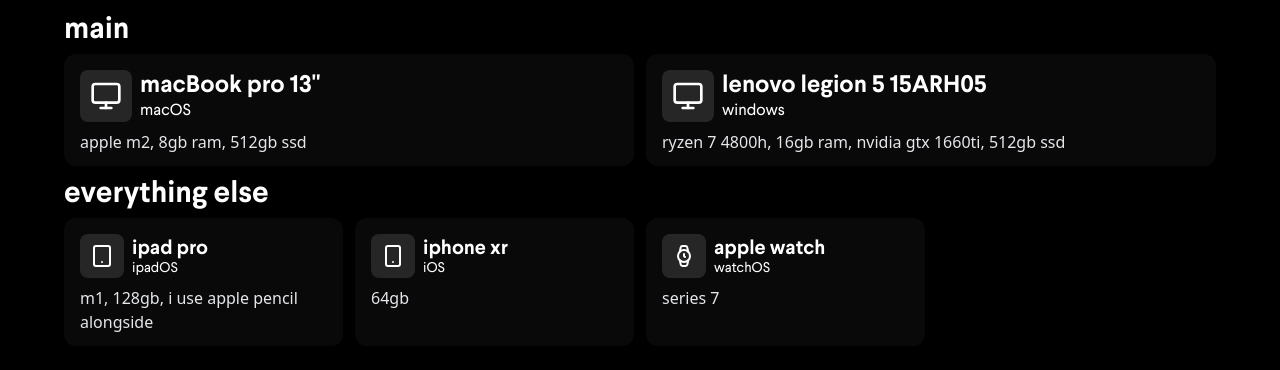
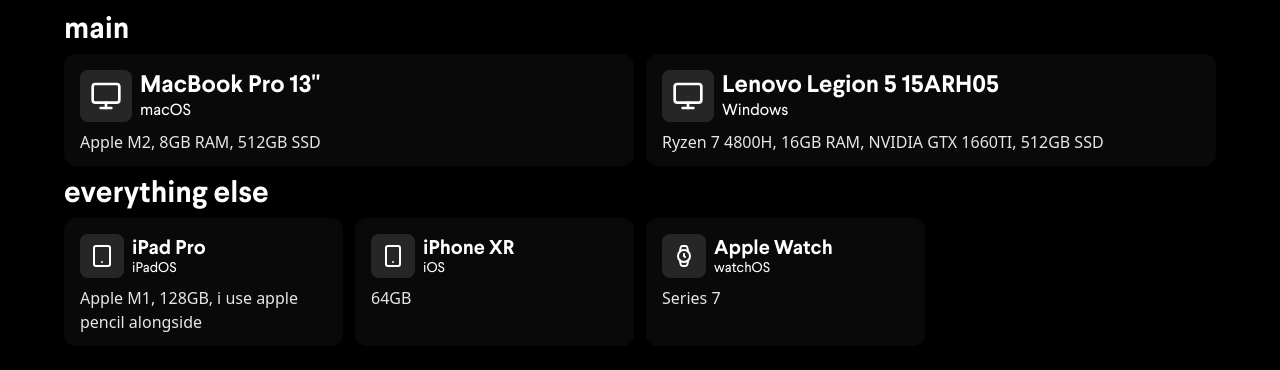
Before and after one commit to alixdotsh/alix.sh, a Next.js app: page /tech in a window 1280 px wide. Shown: the part 202-572 px from the top of the page. Built offline with nearby package versions, Linux system fonts and the light colour scheme; what tailwindcss-bg-patterns would draw is missing.

Commit message:
capitalize things

```diff
--- a/pages/tech.tsx
+++ b/pages/tech.tsx
@@ -6,17 +6,17 @@
 
 const languages = [
   {
-    name: 'macBook pro 13"',
+    name: 'MacBook Pro 13"',
     type: "macOS",
-    description: "apple m2, 8gb ram, 512gb ssd",
+    description: "Apple M2, 8GB RAM, 512GB SSD",
     icon: Monitor,
     color: "text-[#ffffff] p-[2px]",
     background: "bg-[#262626]"
   },
   {
-    name: 'lenovo legion 5 15ARH05',
-    type: "windows",
-    description: "ryzen 7 4800h, 16gb ram, nvidia gtx 1660ti, 512gb ssd",
+    name: 'Lenovo Legion 5 15ARH05',
+    type: "Windows",
+    description: "Ryzen 7 4800H, 16GB RAM, NVIDIA GTX 1660TI, 512GB SSD",
     icon: Monitor,
     color: "text-[#ffffff] p-[2px]",
     background: "bg-[#262626]"
@@ -25,25 +25,25 @@
 
 const frameworks = [
   {
-    name: "ipad pro",
-    language: "ipadOS",
-    description: "m1, 128gb, i use apple pencil alongside",
+    name: "iPad Pro",
+    language: "iPadOS",
+    description: "Apple M1, 128GB, i use apple pencil alongside",
     icon: Tablet,
     color: "text-[#ffffff] p-[2px]",
     background: "bg-[#262626]"
   },
   {
-    name: "iphone xr",
+    name: "iPhone XR",
     language: "iOS",
-    description: "64gb",
+    description: "64GB",
     icon: Smartphone,
     color: "text-[#ffffff] p-[2px]",
     background: "bg-[#262626]"
   },
   {
-    name: "apple watch",
+    name: "Apple Watch",
     language: "watchOS",
-    description: "series 7",
+    description: "Series 7",
     icon: Watch,
     color: "text-[#ffffff] p-[2px]",
     background: "bg-[#262626]"
```
